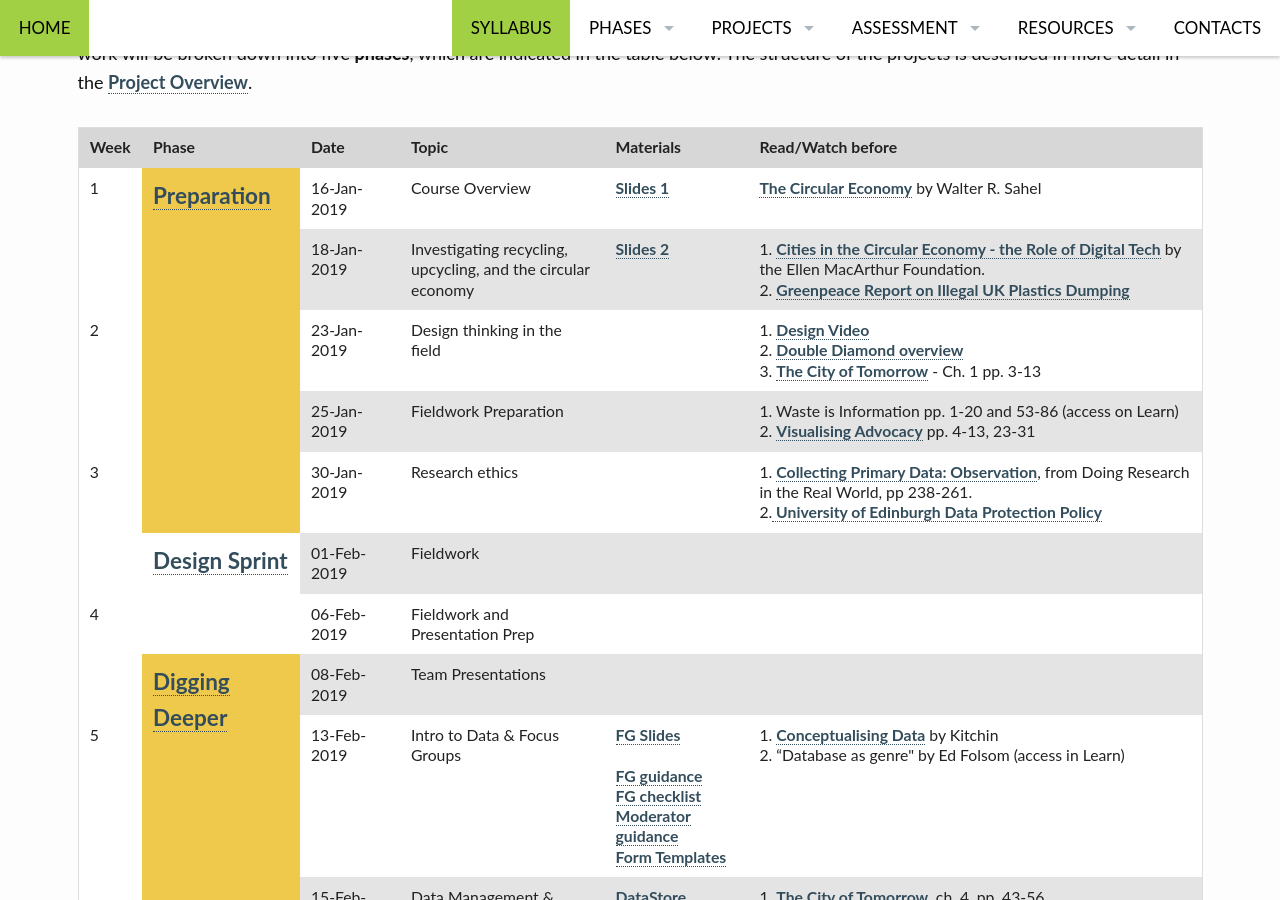
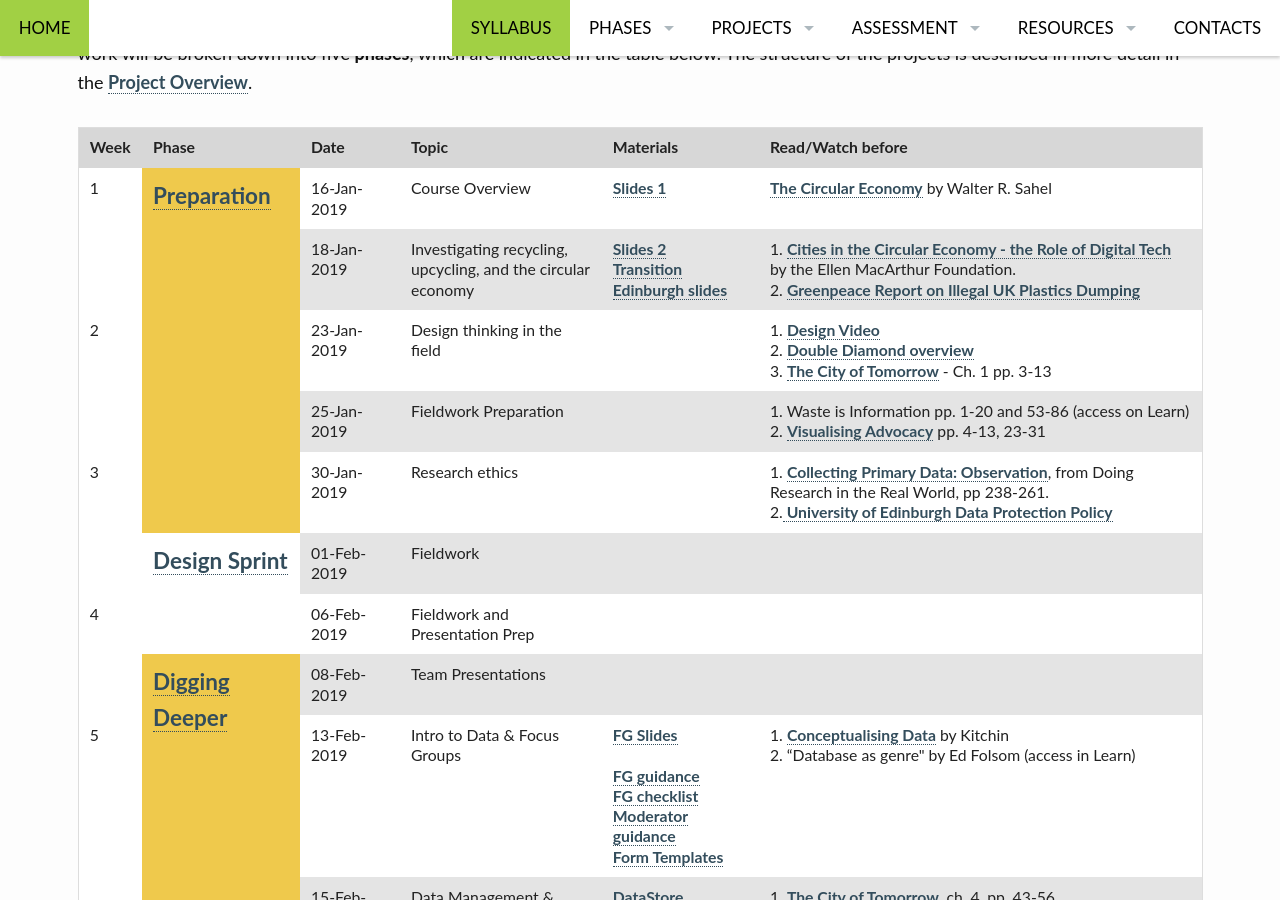
Before and after one commit to edinburghlivinglab/ddc, a Jekyll site: the page built from pages/syllabus.md, in a window 1280 px wide and 900 px high, scrolled down 760 px. Built offline with Jekyll 4.4.1, drawn with Linux system fonts in a browser that asks for light colours.

Commit message:
Update syllabus.md

```diff
--- a/pages/syllabus.md
+++ b/pages/syllabus.md
@@ -89,7 +89,7 @@
             <tr>
                 <td>18-Jan-2019</td>
                 <td>Investigating recycling,<br />upcycling, and the circular economy</td>
-                <td><a href="{{ site.baseurl }}/course_docs/week1-2.pptx" target="_blank">Slides 2</a></td>
+                <td><a href="{{ site.baseurl }}/course_docs/week1-2.pptx" target="_blank">Slides 2</a><br/><a href="{{ site.baseurl }}/course_docs/Transition_Edinburgh_slides.pptm" target="_blank">Transition Edinburgh slides</a></td>
                 <td>1. <a href="https://www.ellenmacarthurfoundation.org/assets/downloads/Cities-in-the-Circular-Economy-The-Role-of-Digital-Tech.pdf">Cities in the Circular Economy - the Role of Digital Tech</a> by the Ellen MacArthur Foundation.<br />
                     2. <a href="https://unearthed.greenpeace.org/2018/10/21/uk-household-plastics-found-in-illegal-dumps-in-malaysia/">Greenpeace Report on Illegal UK Plastics Dumping</a></td>
             </tr>
```
